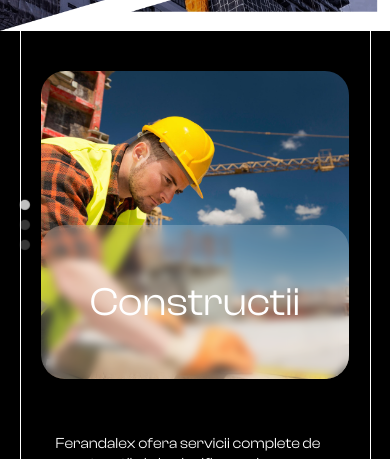
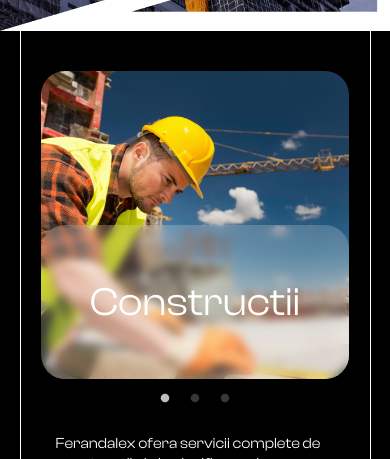
Before and after one commit to vikramkumartejani/ferandalex, a Next.js app: page /service in a window 390 px wide. Shown: the part 369-828 px from the top of the page. Built offline with nearby package versions, Linux system fonts and the light colour scheme.

Commit message:
fix slider dots

```diff
--- a/src/app/globals.css
+++ b/src/app/globals.css
@@ -118,6 +118,7 @@
   }
 }
 
+/* Base styles for the dots */
 .custom-slider .slick-dots {
   left: -110%; /* Align dots to the left */
   top: -10%; /* Center vertically */
@@ -137,3 +138,36 @@
 .custom-slider .slick-dots li.slick-active button:before {
   color: white;
 }
+
+/* Media query for small devices */
+@media (max-width: 1024px) {
+  .custom-slider .slick-dots {
+    left: -108.3%; /* Align dots to the left */
+    top: -10%; /* Center vertically */
+    transform: translateY(-0%); /* Center vertically */
+    rotate: 90deg;
+  }
+}
+
+/* Media query for small devices */
+@media (max-width: 768px) {
+  .custom-slider .slick-dots {
+    left: 0; /* Align dots below the image */
+    top: auto; /* Reset top position */
+    bottom: -7%; /* Place dots below the image */
+    transform: translateY(0); /* Reset transform */
+    rotate: 0deg; /* Reset rotation */
+    display: flex; /* Display dots in a row */
+    justify-content: center; /* Center dots horizontally */
+    width: 100%; /* Make dots container full width */
+  }
+
+  .custom-slider .slick-dots li {
+    display: inline-block; /* Display dots inline */
+    margin: 0 5px; /* Add horizontal margin between dots */
+  }
+  .custom-slider .slick-dots li button:before {
+    font-size: 10px; /* Adjust dot size if needed */
+    color: #d9d9d9; /* Adjust dot color if needed */
+  }
+}
```
